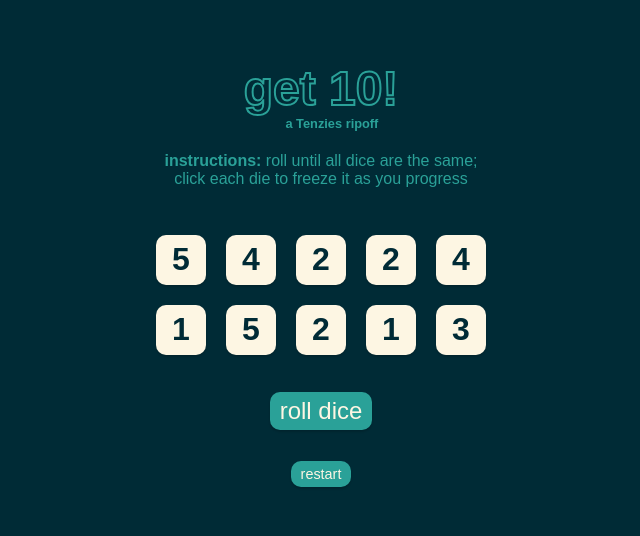
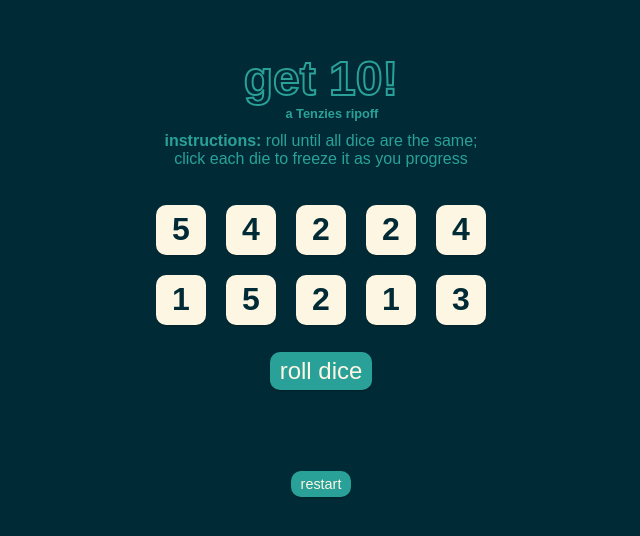
Before and after one commit to bairdlangenbrunner/get10, a React (Vite) app: page / in a window 1280 px wide. Shown: the part 126-662 px from the top of the page, without its empty margins (319-959 px from the left). Built offline with nearby package versions, Linux system fonts and the light colour scheme.

Commit message:
moved restart button down so you do not accidentally click it when playing fast

```diff
--- a/src/App.jsx
+++ b/src/App.jsx
@@ -129,7 +129,7 @@ function App() {
         </button>
 
         <button
-          className={`restart-button ${gameWon ? "visibility-hidden" : ""}`}
+          className={`restart-button ${gameWon ? 'visibility-hidden' : ''}`}
           onClick={handleRestart}
         >
           restart
--- a/src/index.css
+++ b/src/index.css
@@ -121,6 +121,8 @@ button {
   padding: 5px 10px;
   border-radius: 10px;
   color: var(--bg-light);
+  white-space: nowrap;
+  width: auto;
 }
 
 .restart-button {
@@ -132,7 +134,7 @@ button {
   padding: 5px 10px;
   border-radius: 10px;
   color: var(--bg-light);
-  margin-top: 20px;
+  margin-top: 80px;
 }
 
 button:active {
```
